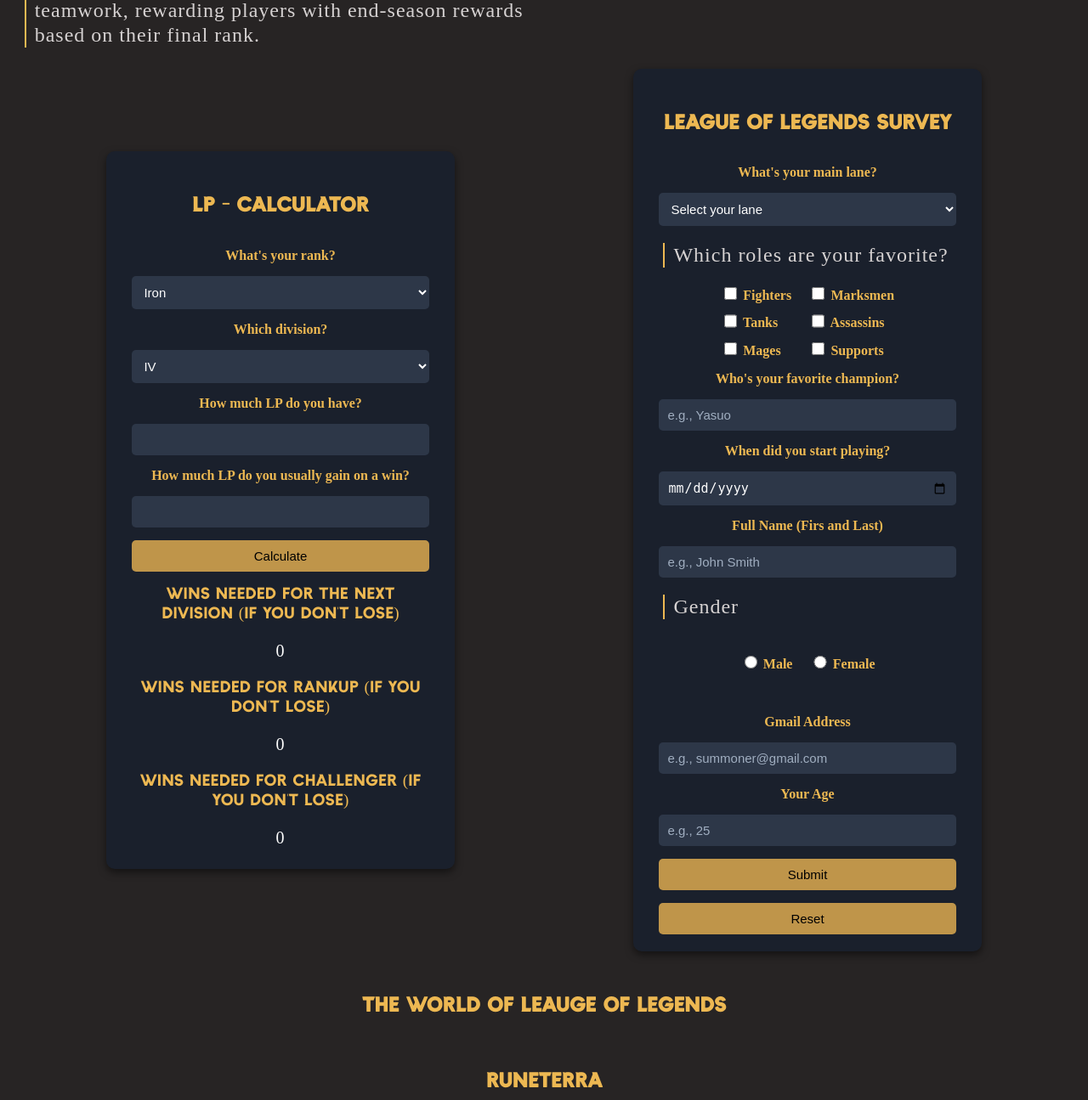
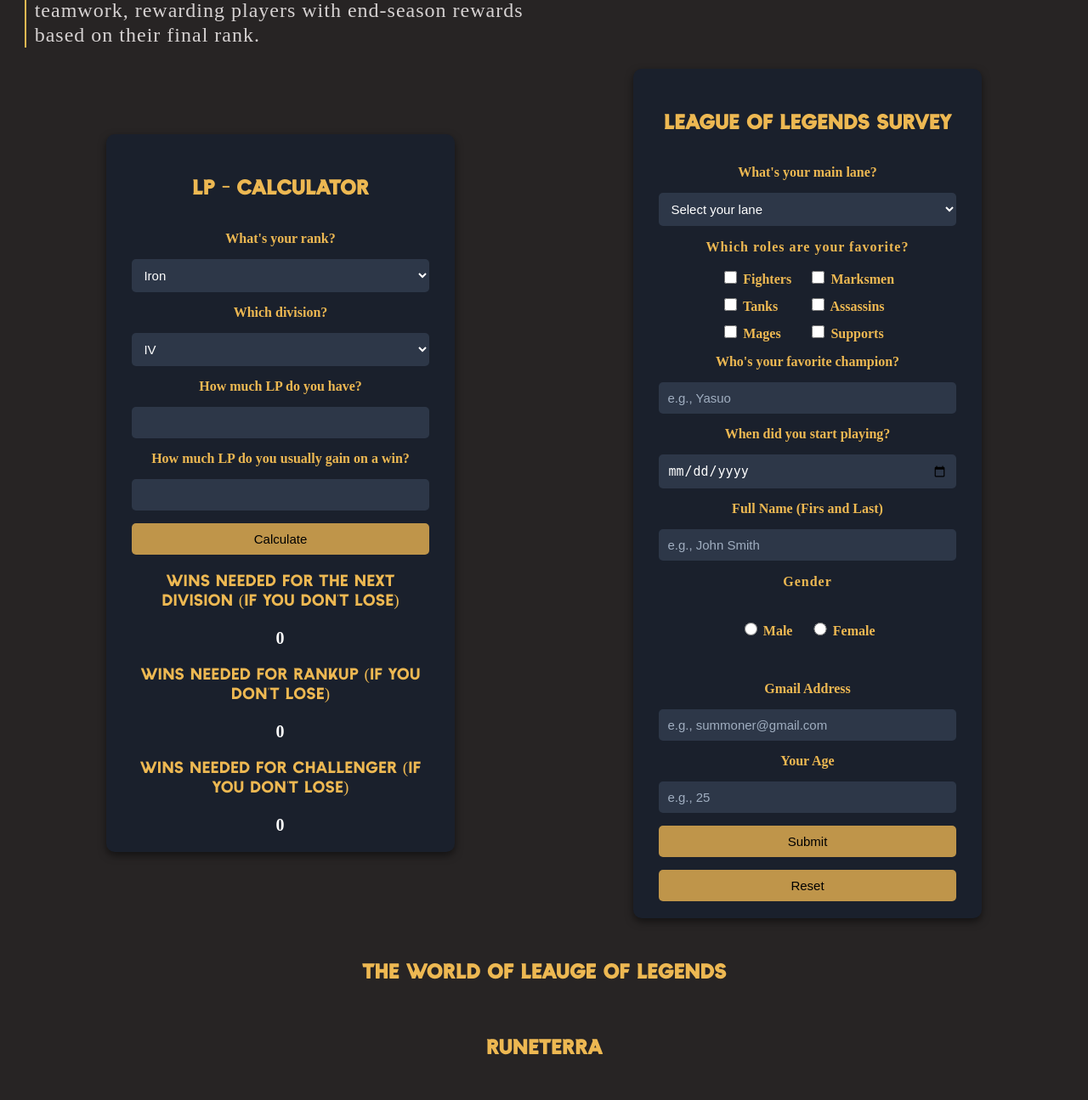
Before and after one commit to Proszcorv/webfejlesztes, a PHP site: page / in a window 1280 px wide. Shown: the part 5205-6500 px from the top of the page at 85% size. Run offline with PHP 8.4, Linux system fonts and the light colour scheme.

Commit message:
űrlap frissítés

```diff
--- a/style.css
+++ b/style.css
@@ -391,8 +391,13 @@
     display: flex;
     flex-direction: column;
     gap: 15px;
-    text-align: center;
 }
+
+.form>* {
+    margin: 1%;
+    height: fit-content;
+}
+
 
 form h2 {
     text-align: center;
@@ -401,12 +406,21 @@
 }
 
 form h4 {
+    margin: 5px;
+}
+
+form p {
+    border: none;
+    padding: 0;
     margin: 0;
 }
 
-form label {
+form label,
+form p {
+    text-align: center;
     font-weight: bold;
     color: #EDB852;
+    font-size: 1em;
 }
 
 form select,
@@ -475,6 +489,7 @@
     width: 1.02em;
     height: 1.02em;
 }
+
 
 form .results {
     border: none;
```
